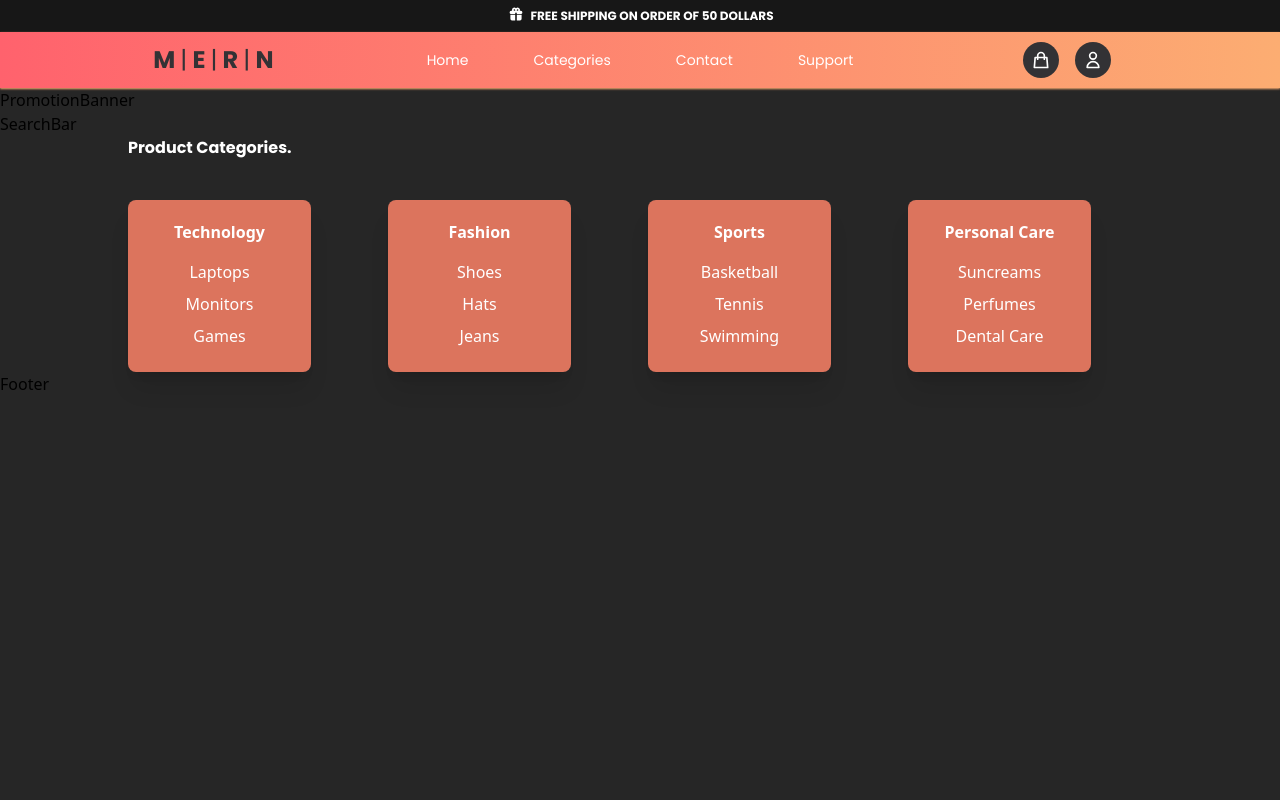
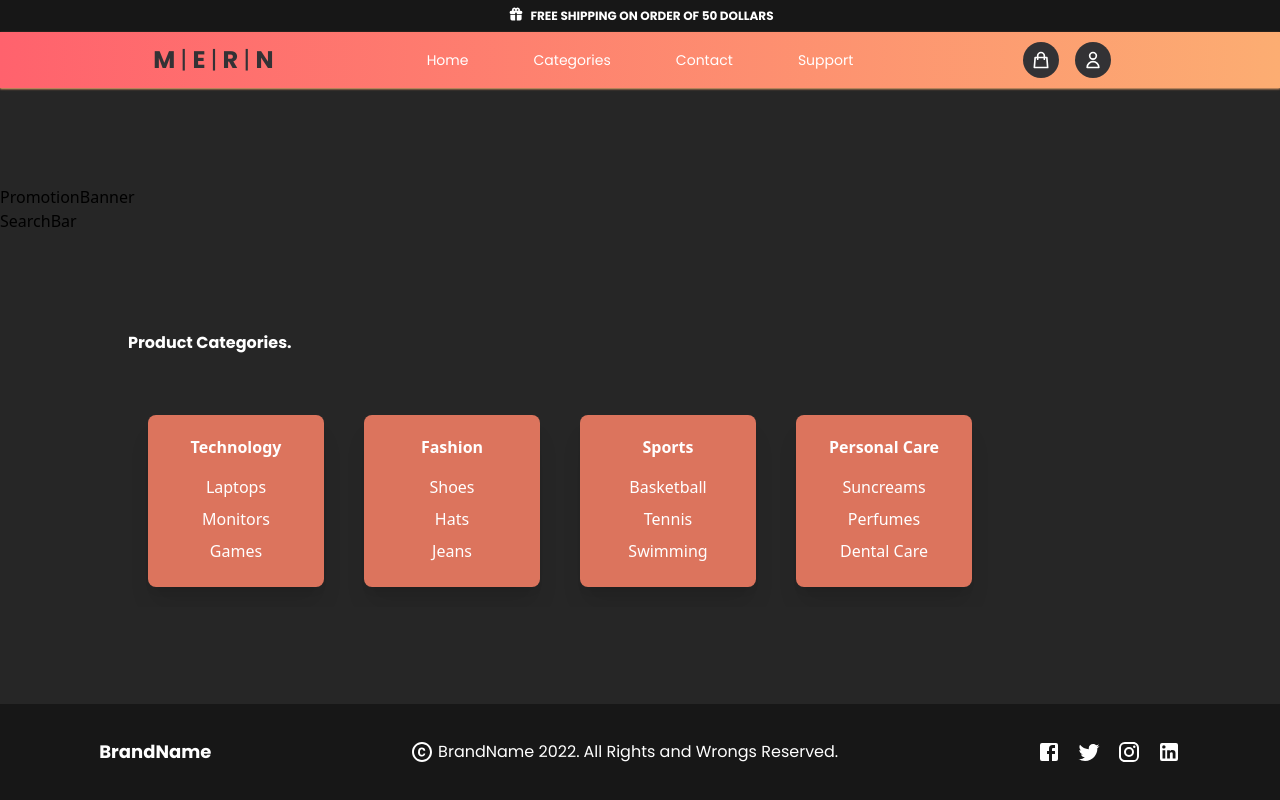
Before and after one commit to alexiszuck/MERN-Ecommerce-App, a React (Create React App) app in the folder client/: page / in a window 1280 px wide. Built offline with nearby package versions, Linux system fonts and the light colour scheme.

Commit message:
add ProductCategories and Footer components

```diff
--- a/client/package.json
+++ b/client/package.json
@@ -3,7 +3,10 @@
   "version": "0.1.0",
   "private": true,
   "dependencies": {
+    "@emotion/react": "^11.9.0",
+    "@emotion/styled": "^11.8.1",
     "@heroicons/react": "^1.0.6",
+    "@mui/icons-material": "^5.6.2",
     "@testing-library/jest-dom": "^5.16.4",
     "@testing-library/react": "^13.2.0",
     "@testing-library/user-event": "^13.5.0",
--- a/client/src/App.js
+++ b/client/src/App.js
@@ -5,7 +5,7 @@ import Footer from './components/Footer/Footer';
 
 function App() {
   return (
-    <div className="flex flex-col bg-neutral-800 h-screen w-screen">
+    <div className="flex flex-col justify-between bg-neutral-800 h-screen w-screen">
       <NavBar />
       <Header />
       <ProductCategories />
--- a/client/src/components/Footer/Footer.js
+++ b/client/src/components/Footer/Footer.js
@@ -1,8 +1,25 @@
+import React from 'react';
+import TwitterIcon from '@mui/icons-material/Twitter';
+import FacebookIcon from '@mui/icons-material/Facebook';
+import InstagramIcon from '@mui/icons-material/Instagram';
+import LinkedInIcon from '@mui/icons-material/LinkedIn';
+import CopyrightIcon from '@mui/icons-material/Copyright';
+
 
 function Footer() {
   return (
-    <footer>
-      Footer
+    <footer className="inset-x-0 bottom-0 bg-neutral-900 h-24 font-poppins text-white flex flex-col md:flex-row justify-around items-center">
+      <span className='hidden md:block text-lg font-semibold'>BrandName</span>
+      <span className='flex flex-col md:flex-row order-last items-center'>
+        <span> <CopyrightIcon />  BrandName 2022. </span>
+        <span className='md:pl-1'> All Rights and Wrongs Reserved. </span>
+      </span>
+      <span className='w-36 flex justify-between md:order-last'>
+        <FacebookIcon />
+        <TwitterIcon />
+        <InstagramIcon />
+        <LinkedInIcon />
+      </span>
     </footer>
   )
 }
--- a/client/src/components/Products/CategoryCard.js
+++ b/client/src/components/Products/CategoryCard.js
@@ -2,7 +2,7 @@
 
 const CategoryCard = props => {
   return (
-    <div className="w-3/4 rounded-lg bg-card-orange shadow-xl text-center text-white p-2 pb-5">
+    <div className="w-44 shrink-0 rounded-lg bg-card-orange shadow-xl text-center text-white m-2 md:m-5 p-2 pb-5">
       <p className="font-semibold p-3">{props.categoryTitle}</p>
       <ul>
         {props.productCategories.map(category =>
--- a/client/src/components/Products/ProductCategories.js
+++ b/client/src/components/Products/ProductCategories.js
@@ -4,7 +4,7 @@ function ProductCategories() {
   return (
     <main className="h-fit w-[80%] mx-auto">
       <div className="mb-10 font-poppins text-white font-semibold">Product Categories.</div>
-      <div className="grid grid-cols-4 gap-4 h m-auto">
+      <div className="flex overflow-x-auto h m-auto">
         <CategoryCard
           categoryTitle={'Technology'}
           productCategories={['Laptops', 'Monitors', 'Games']}
--- a/package.json
+++ b/package.json
@@ -17,7 +17,11 @@
     "nodemon": "^2.0.16"
   },
   "dependencies": {
+    "@emotion/react": "^11.9.0",
+    "@emotion/styled": "^11.8.1",
+    "@mui/icons-material": "^5.6.2",
     "express": "^4.18.1",
-    "jsonwebtoken": "^8.5.1"
+    "jsonwebtoken": "^8.5.1",
+    "react-icons": "^4.3.1"
   }
 }
```
Also changed, not shown: 2 other files (tests, documents, lock files or other folders).
